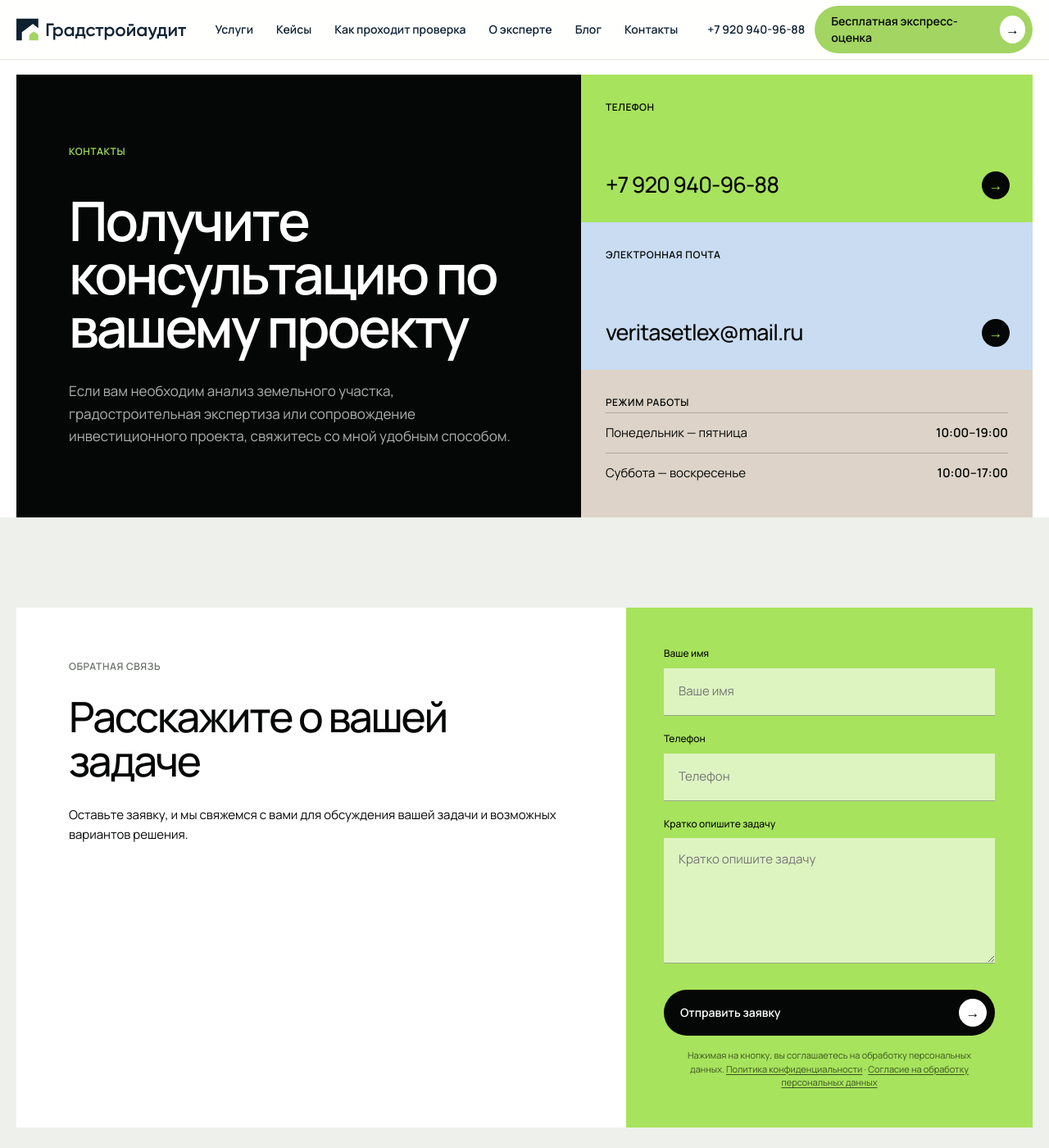
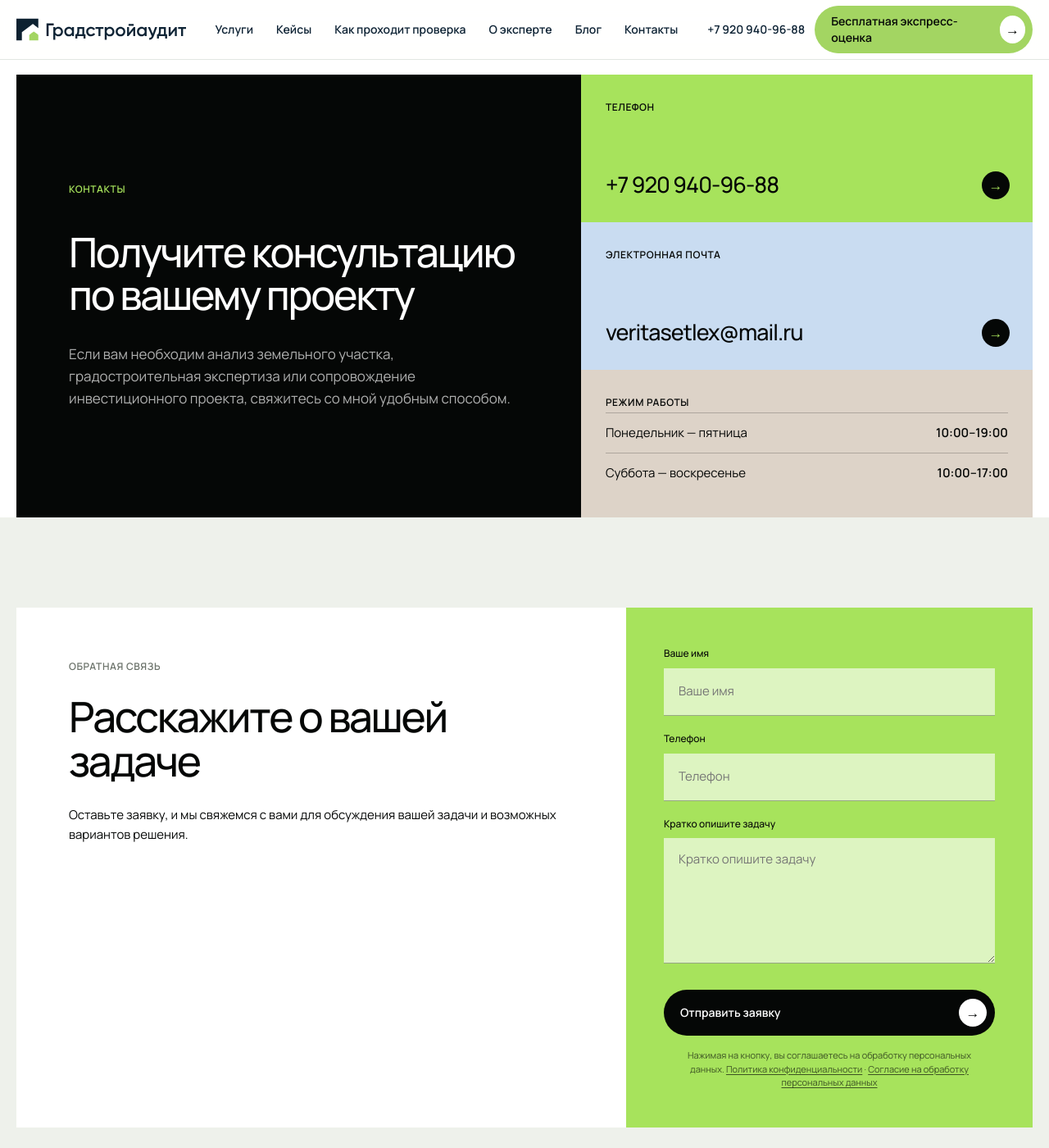
Before and after one commit to artymort/auditgradstroy-site, a Jekyll site: the page built from contacts.html, in a window 1280 px wide and 1400 px high. Shown: the whole window at 82% size. Built offline with Jekyll 4.4.1, drawn with Linux system fonts in a browser that asks for light colours.

Commit message:
Refine contact heading and homepage warning plaque

```diff
--- /dev/null
+++ b/_includes/design-fixes.html
@@ -0,0 +1,34 @@
+<style>
+  @media (min-width: 768px) {
+    .contacts-hero__copy h1 {
+      max-width: 720px;
+      font-size: clamp(42px, 3.9vw, 60px);
+      font-weight: 500;
+      line-height: 1.04;
+    }
+  }
+
+  @media (min-width: 1280px) {
+    .hp-risk-note {
+      width: calc(100% - 80px);
+      min-height: 104px;
+      margin-inline: auto;
+      padding: 20px 28px 20px 82px;
+    }
+
+    .hp-risk-note::before {
+      left: 28px;
+      width: 42px;
+      height: 42px;
+      font-size: 22px;
+    }
+
+    .hp-home .hp-risk-note p {
+      max-width: none;
+      font-size: clamp(16px, 1.15vw, 18px);
+      line-height: 1.25;
+      letter-spacing: -.02em;
+      white-space: nowrap;
+    }
+  }
+</style>
--- a/_includes/header.html
+++ b/_includes/header.html
@@ -1,3 +1,4 @@
+{% include design-fixes.html %}
   <header class="header hp-header">
     <div class="container header__inner">
       <a class="logo" href="{% if page_type == 'home' %}#top{% else %}{{ '/' | relative_url }}{% endif %}" aria-label="На главную">
```
